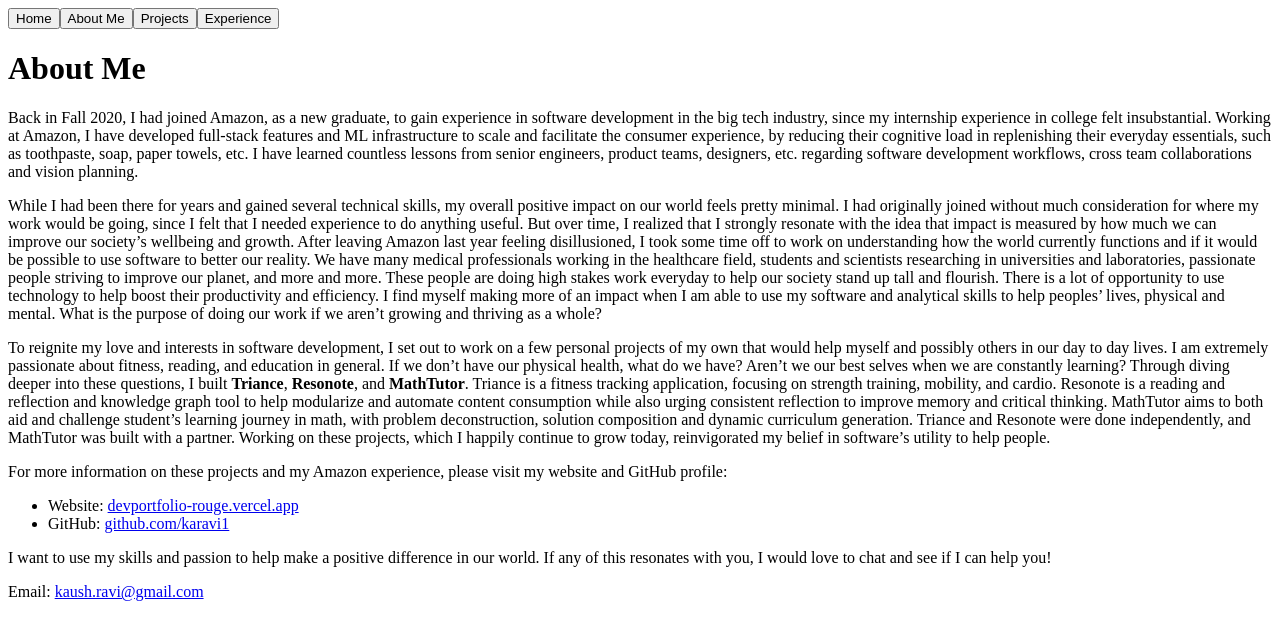
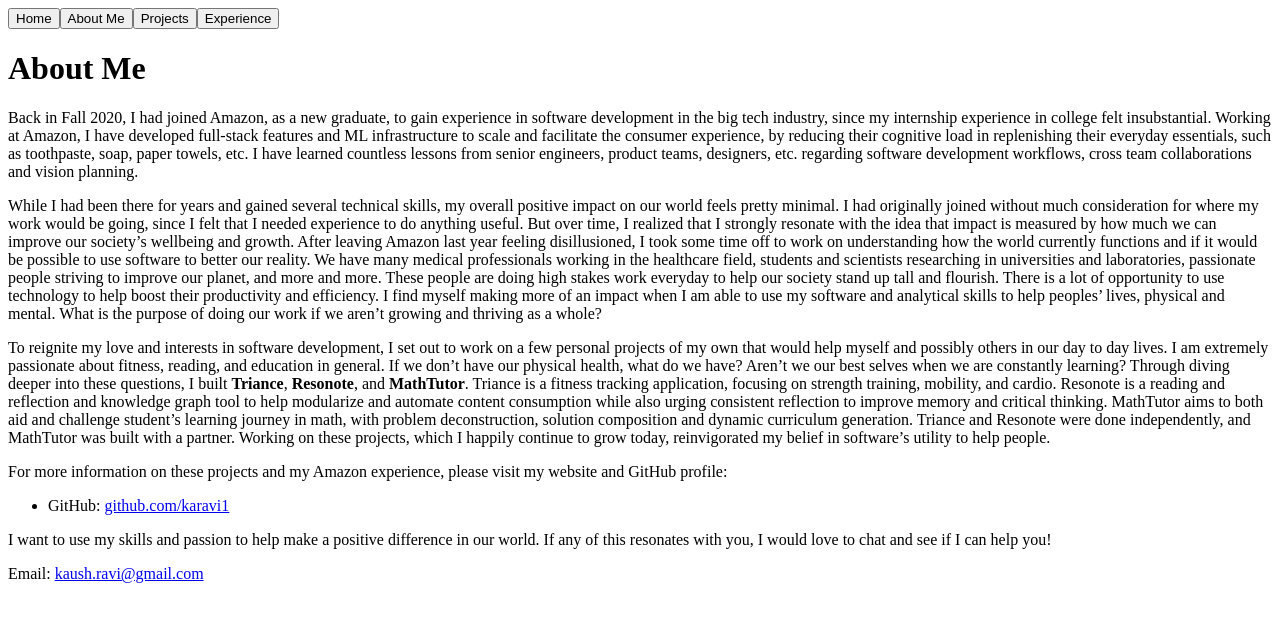
Before and after one commit to karavi1/devportfolio, a Next.js app in the folder frontend/: page /about in a window 1280 px wide. Shown: the top 640 px of the page. Built offline with nearby package versions, Linux system fonts and the light colour scheme.

Commit message:
removed website link, no need since we are already there

```diff
--- a/frontend/src/pages/about.tsx
+++ b/frontend/src/pages/about.tsx
@@ -68,12 +68,6 @@ const AboutPage: NextPage = () => {
 
         <ul>
           <li>
-            Website:{" "}
-            <a href="https://devportfolio-rouge.vercel.app/" className="text-blue-600 hover:underline">
-              devportfolio-rouge.vercel.app
-            </a>
-          </li>
-          <li>
             GitHub:{" "}
             <a href="https://github.com/karavi1" className="text-blue-600 hover:underline">
               github.com/karavi1
```
